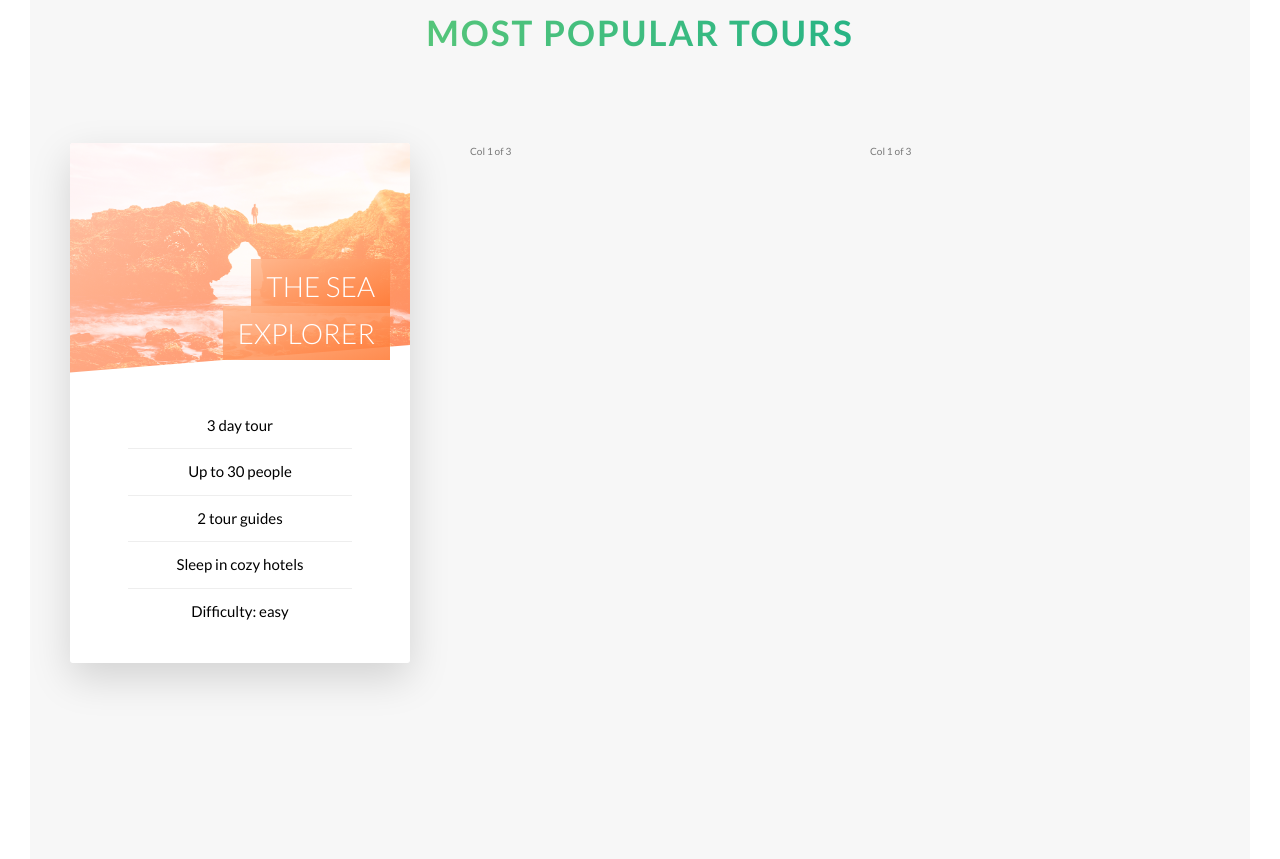
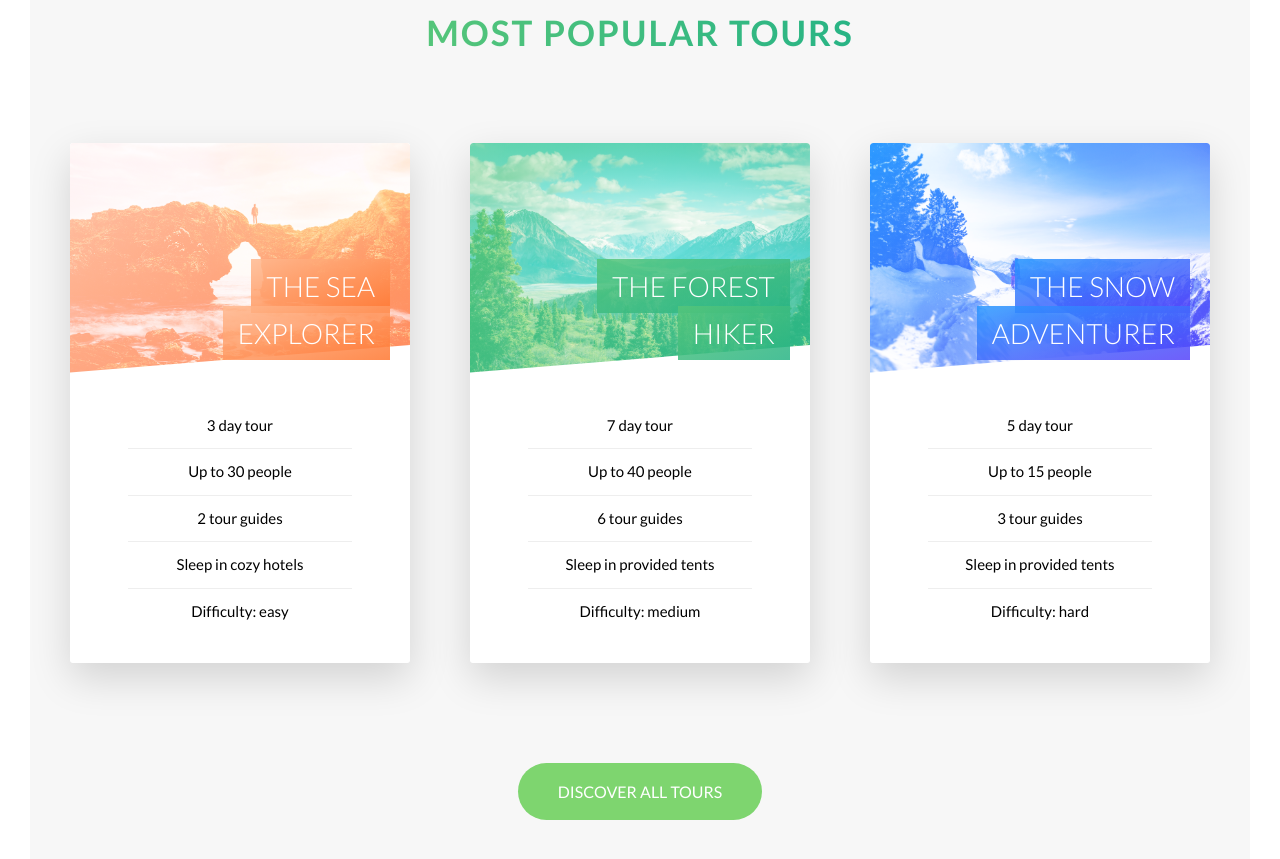
Before and after one commit to olesia-ag/natours, a website: page index.html in a window 1280 px wide. Shown: the part 2299-3158 px from the top of the page. Drawn offline with Linux system fonts and the light colour scheme.

Commit message:
finished cards

```diff
--- a/index.html
+++ b/index.html
@@ -157,8 +157,71 @@
 						</div>
 					</div>
 				</div>
-				<div class="col-1-of-3">Col 1 of 3</div>
-				<div class="col-1-of-3">Col 1 of 3</div>
+				<div class="col-1-of-3">
+					<div class="card">
+						<div class="card_side card_side--front">
+							<div class="card_picture card_picture--2">&nbsp;</div>
+							<h4 class="card_heading">
+								<span class="card_heading-span card_heading-span--2"
+									>The Forest Hiker</span
+								>
+							</h4>
+							<div class="card_details">
+								<ul>
+									<li>7 day tour</li>
+									<li>Up to 40 people</li>
+									<li>6 tour guides</li>
+									<li>Sleep in provided tents</li>
+									<li>Difficulty: medium</li>
+								</ul>
+							</div>
+						</div>
+						<div class="card_side card_side--back card_side--back-2">
+							<div class="card_cta">
+								<div class="card_price-box">
+									<p class="card_price-only">Only</p>
+									<p class="card_price-value">$497</p>
+								</div>
+								<a href="#" class="btn btn--white">Book Now</a>
+							</div>
+						</div>
+					</div>
+				</div>
+
+				<div class="col-1-of-3">
+					<div class="card">
+						<div class="card_side card_side--front">
+							<div class="card_picture card_picture--3">&nbsp;</div>
+							<h4 class="card_heading">
+								<span class="card_heading-span card_heading-span--3"
+									>The Snow Adventurer</span
+								>
+							</h4>
+							<div class="card_details">
+								<ul>
+									<li>5 day tour</li>
+									<li>Up to 15 people</li>
+									<li>3 tour guides</li>
+									<li>Sleep in provided tents</li>
+									<li>Difficulty: hard</li>
+								</ul>
+							</div>
+						</div>
+						<div class="card_side card_side--back card_side--back-3">
+							<div class="card_cta">
+								<div class="card_price-box">
+									<p class="card_price-only">Only</p>
+									<p class="card_price-value">$897</p>
+								</div>
+								<a href="#" class="btn btn--white">Book Now</a>
+							</div>
+						</div>
+					</div>
+				</div>
+			</div>
+
+			<div class="u-center-text u-margin-top-huge">
+				<a href="#" class="btn btn--green">Discover All Tours</a>
 			</div>
 		</section>
 		<!-- <section class="grid-test">
--- a/sass/base/_utilities.scss
+++ b/sass/base/_utilities.scss
@@ -12,3 +12,11 @@
 .u-margin-bottom-small {
 	margin-bottom: 1.5rem;
 }
+
+.u-margin-top-big {
+	margin-top: 8rem;
+}
+
+.u-margin-top-huge{
+	margin-top: 10rem;
+}
--- a/sass/components/_button.scss
+++ b/sass/components/_button.scss
@@ -33,6 +33,14 @@
 			background-color: $color-white;
 		}
 	}
+
+	&--green {
+		background-color: $color-primary;
+		color: $color-white;
+		&::after {
+			background-color: $color-primary;
+		}
+	}
 	&::after {
 		content: '';
 		display: inline-block;
@@ -62,16 +70,16 @@
 		text-decoration: none;
 		border-bottom: 1px solid $color-primary;
 		padding: 3px;
-		transition: all .2s;
+		transition: all 0.2s;
 	}
-	&:hover{
+	&:hover {
 		background-color: $color-primary;
 		color: $color-white;
-		box-shadow: 0 1rem 2rem rgba($color-black, .15);
+		box-shadow: 0 1rem 2rem rgba($color-black, 0.15);
 		transform: translateY(-2px);
 	}
-	&:active{
-		box-shadow: 0 .5rem 1rem rgba($color-black, .15);
+	&:active {
+		box-shadow: 0 0.5rem 1rem rgba($color-black, 0.15);
 		transform: translateY(0);
 	}
 }
--- a/sass/components/_card.scss
+++ b/sass/components/_card.scss
@@ -35,6 +35,22 @@
 					$color-secondary-dark
 				);
 			}
+
+			&-2 {
+				background-image: linear-gradient(
+					to right bottom,
+					$color-primary-light,
+					$color-primary-dark
+				);
+			}
+
+			&-3 {
+				background-image: linear-gradient(
+					to right bottom,
+					$color-tertiary-light,
+					$color-tertiary-dark
+				);
+			}
 		}
 	}
 
@@ -55,6 +71,8 @@
 		background-blend-mode: screen;
 		-webkit-clip-path: polygon(0 0, 100% 0, 100% 88%, 0 100%);
 		clip-path: polygon(0 0, 100% 0, 100% 88%, 0 100%);
+		border-top-left-radius: 3px;
+		border-top-right-radius: 3px;
 		&--1 {
 			background-image: linear-gradient(
 					to right bottom,
@@ -64,10 +82,20 @@
 				url(../img/nat-5.jpg);
 		}
 		&--2 {
-			background-image: url(../img/nat-5.img);
+			background-image: linear-gradient(
+					to right bottom,
+					$color-primary-light,
+					$color-primary-dark
+				),
+				url(../img/nat-6.jpg);
 		}
 		&--3 {
-			background-image: url(../img/nat-5.img);
+			background-image: linear-gradient(
+					to right bottom,
+					$color-tertiary-light,
+					$color-tertiary-dark
+				),
+				url(../img/nat-7.jpg);
 		}
 	}
 	&_heading {
@@ -91,6 +119,22 @@
 				to right bottom,
 				rgba($color-secondary-light, 0.85),
 				rgba($color-secondary-dark, 0.85)
+			);
+		}
+
+		&--2 {
+			background-image: linear-gradient(
+				to right bottom,
+				rgba($color-primary-light, 0.85),
+				rgba($color-primary-dark, 0.85)
+			);
+		}
+
+		&--3 {
+			background-image: linear-gradient(
+				to right bottom,
+				rgba($color-tertiary-light, 0.85),
+				rgba($color-tertiary-dark, 0.85)
 			);
 		}
 	}
@@ -122,7 +166,6 @@
 		transform: translate(-50%, -50%);
 		width: 90%;
 		text-align: center;
-
 	}
 
 	&_price-box {
--- a/sass/pages/_home.scss
+++ b/sass/pages/_home.scss
@@ -22,7 +22,7 @@
 }
 
 .section-tours{
-  padding: 25rem 0 50rem 0;
+  padding: 25rem 0 15rem 0;
   background-color: $color-grey-light-1;
   margin-top: -10rem;
 }
```
Also changed, not shown: css/style.css, 1 other file.
